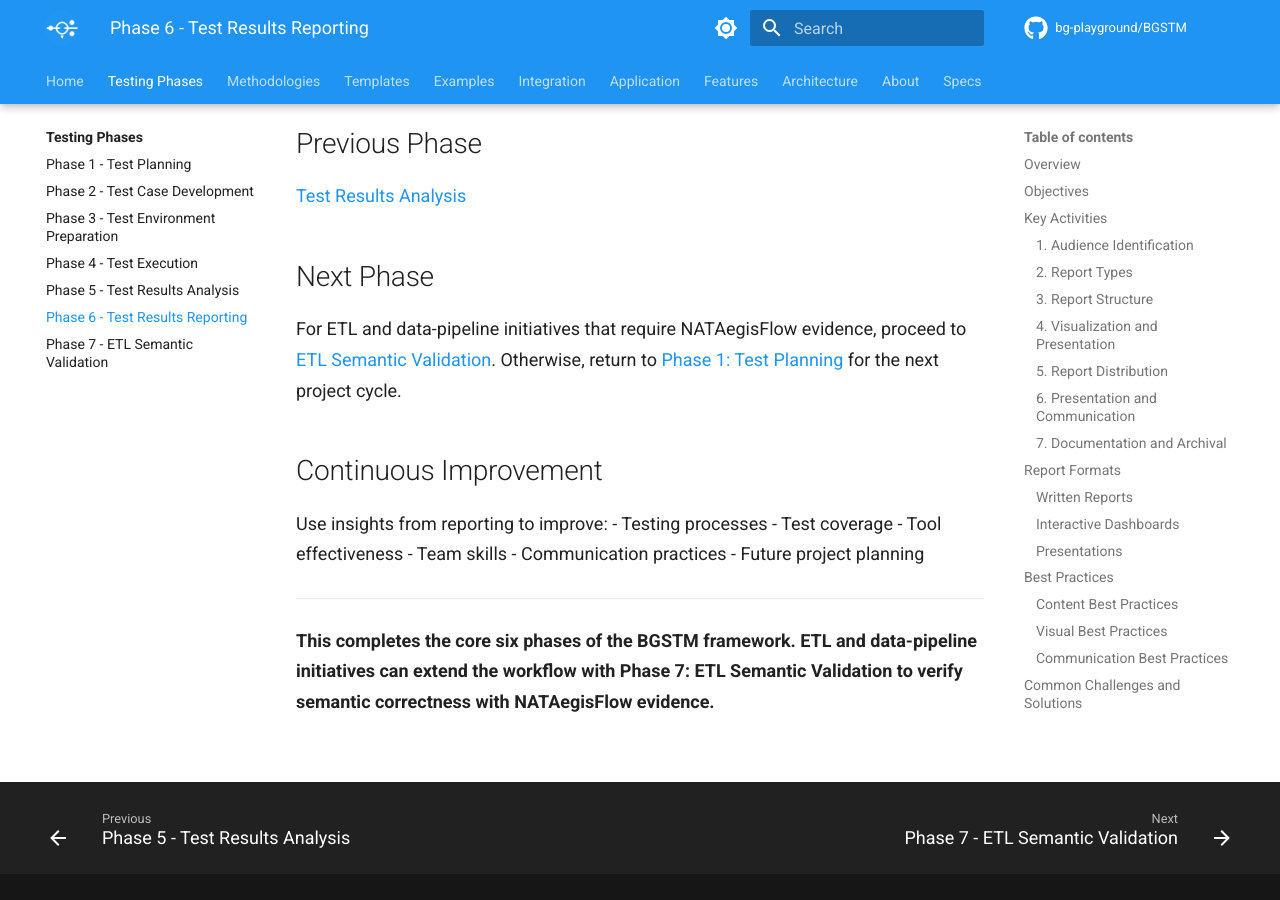
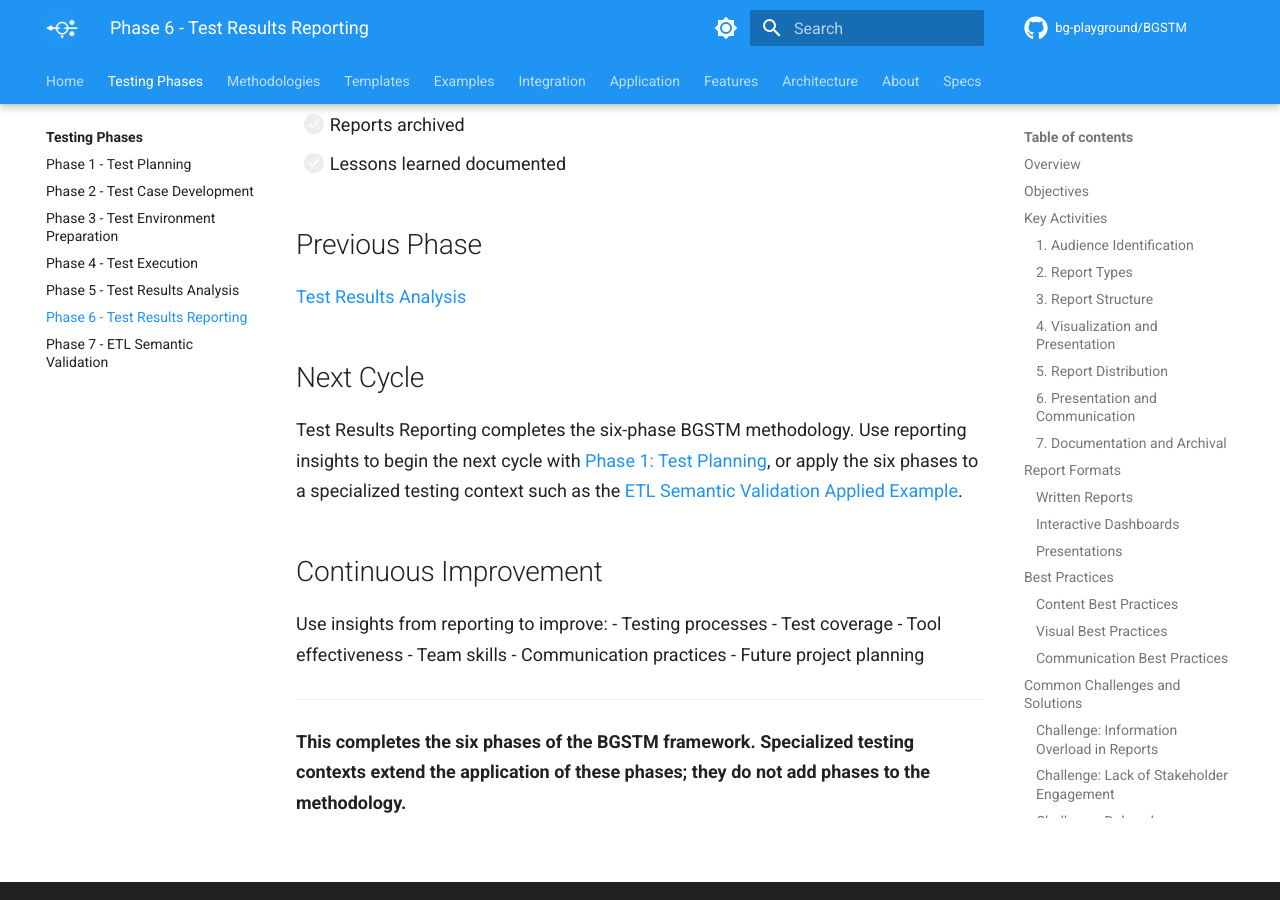
Before and after one commit to bg-playground/BGSTM, an MkDocs documentation site: the page built from docs/phases/06-test-results-reporting.md, in a window 1280 px wide and 900 px high, scrolled down 13908 px. Built offline with MkDocs 1.6.1 and Material for MkDocs 9.7.7, drawn with Linux system fonts in a browser that asks for light colours; comment, search, counter and statistics services are not loaded; some of the changed text lies outside the part shown.

Commit message:
docs: make phase 6 final and fix template links

```diff
--- a/docs/phases/06-test-results-reporting.md
+++ b/docs/phases/06-test-results-reporting.md
@@ -328,27 +328,28 @@
 The following templates support Test Results Reporting activities:
 
 ### Primary Templates
-- **[Test Summary Report Template](../templates/test-summary-report-template.md)** - Final comprehensive test report
+- **[Test Summary Report Template](../test-templates/test-summary-report-template.md)** - Final comprehensive test report
   - Use this template as the primary deliverable for final test reporting
   - Includes executive summary, complete test results, quality assessment, and release recommendation
   - Designed for stakeholder review and formal sign-off
 
-- **[Traceability Matrix Template](../templates/traceability-matrix-template.md)** - Final coverage verification
+- **[Traceability Matrix Template](../test-templates/traceability-matrix-template.md)** - Final coverage verification
   - Include as supporting documentation to demonstrate complete requirement coverage
   - Shows final execution status and defect resolution for all requirements
 
 ### Supporting Templates
-- **[Test Execution Report Template](../templates/test-execution-report-template.md)** - Supporting execution data
+- **[Test Execution Report Template](../test-templates/test-execution-report-template.md)** - Supporting execution data
   - Provide as appendices or supporting detail for comprehensive reporting
 
-- **[Risk Assessment Template](../templates/risk-assessment-template.md)** - Final risk status
+- **[Risk Assessment Template](../test-templates/risk-assessment-template.md)** - Final risk status
   - Include final risk assessment and residual risks in reporting package
 
-- **[Defect Report Template](../templates/defect-report-template.md)** - Defect summaries
+- **[Defect Report Template](../test-templates/defect-report-template.md)** - Defect summaries
   - Reference for detailed defect information in final reports
 
 ## Examples
 - [Traceability Matrix Example](../examples/traceability-matrix-example.md) - Complete requirements traceability matrix linking 64 requirements to 350 test cases. Shows bidirectional traceability with test execution status, defect linkage, coverage analysis (100% achieved), gap analysis, and compliance validation (PCI-DSS, WCAG 2.1 AA). Includes final QA sign-off.
+- [ETL Semantic Validation Applied Example](../examples/etl-semantic-validation-example.md) - Demonstrates how a specialized ETL semantic-validation initiative can use the six BGSTM phases with NATAegisFlow evidence.
 
 ## Deliverables Checklist
 - [ ] Test summary report completed
@@ -365,10 +366,8 @@
 ## Previous Phase
 [Test Results Analysis](05-test-results-analysis.md)
 
-## Next Phase
-For ETL and data-pipeline initiatives that require NATAegisFlow evidence, proceed to
-[ETL Semantic Validation](07-etl-semantic-validation.md). Otherwise, return to
-[Phase 1: Test Planning](01-test-planning.md) for the next project cycle.
+## Next Cycle
+Test Results Reporting completes the six-phase BGSTM methodology. Use reporting insights to begin the next cycle with [Phase 1: Test Planning](01-test-planning.md), or apply the six phases to a specialized testing context such as the [ETL Semantic Validation Applied Example](../examples/etl-semantic-validation-example.md).
 
 ## Continuous Improvement
 Use insights from reporting to improve:
@@ -381,4 +380,4 @@
 
 ---
 
-**This completes the core six phases of the BGSTM framework. ETL and data-pipeline initiatives can extend the workflow with Phase 7: ETL Semantic Validation to verify semantic correctness with NATAegisFlow evidence.**
+**This completes the six phases of the BGSTM framework. Specialized testing contexts extend the application of these phases; they do not add phases to the methodology.**
```
